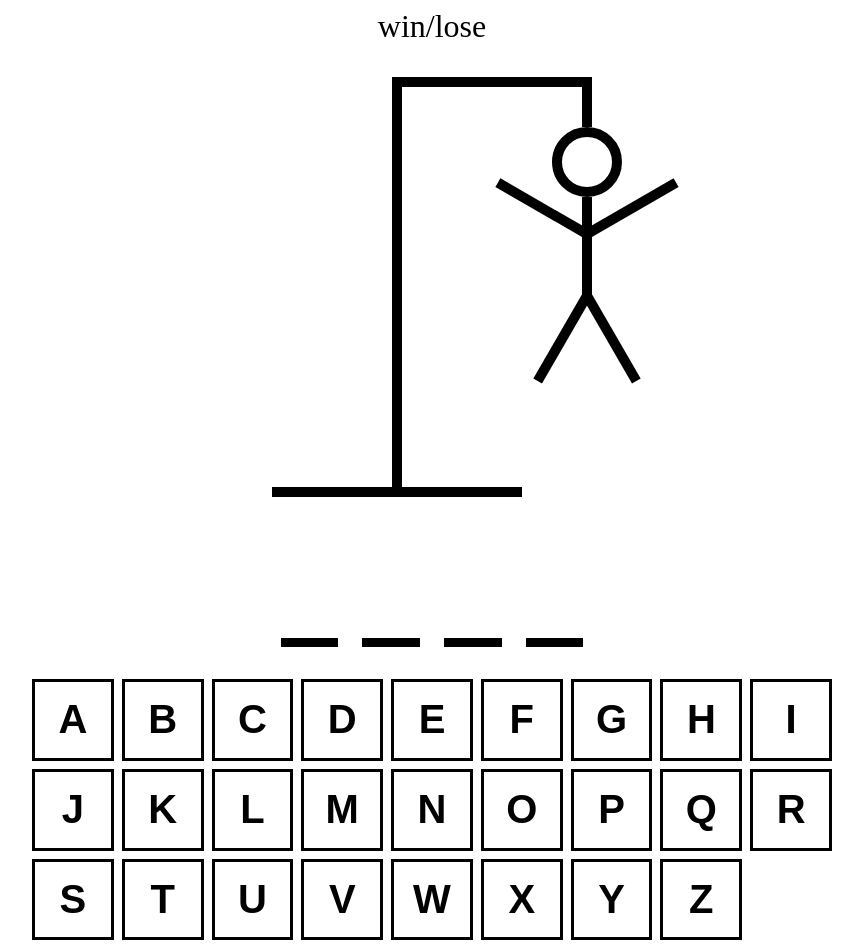
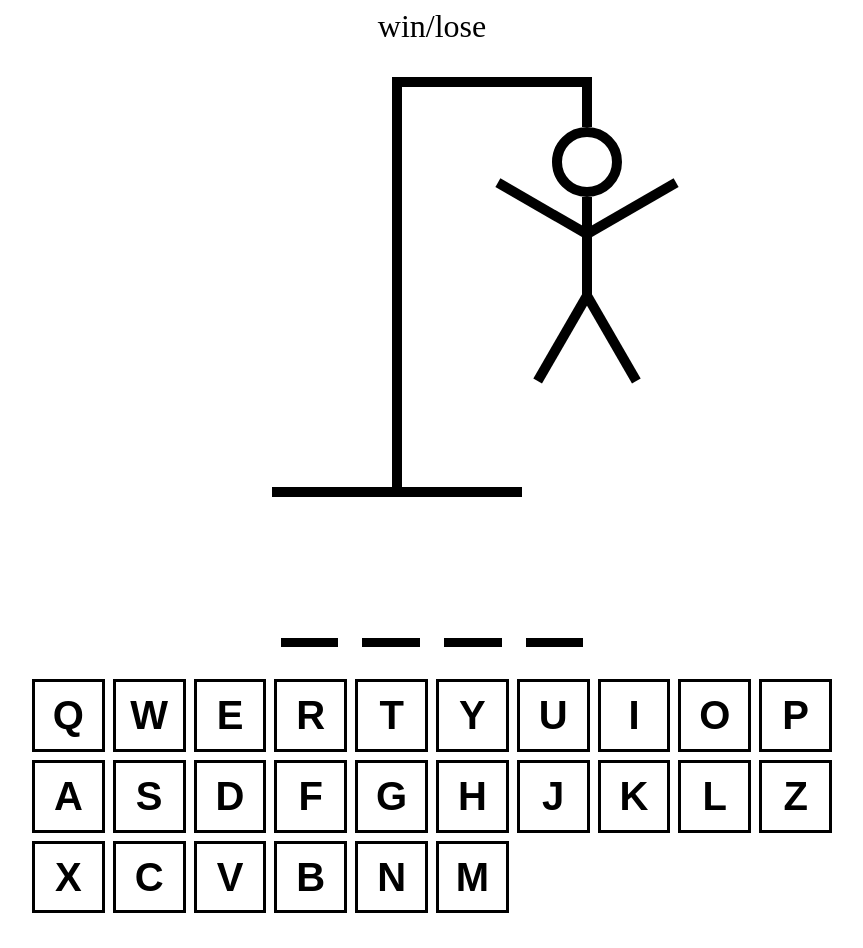
Before and after one commit to FilipManev108/react-hangman-excercise, a React (Vite) app: page / in a window 1280 px wide. Shown: the whole page, without its empty margins (208-1071 px from the left). After the commit the page ends 921 px from the top, so only its background shows below. Built offline with nearby package versions, Linux system fonts and the light colour scheme.

Commit message:
added dev

```diff
--- a/src/KeyboardComponent.tsx
+++ b/src/KeyboardComponent.tsx
@@ -1,31 +1,31 @@
 import classes from "./KeyboardComponent.module.css";
 const KEYS: string[] = [
+  "q",
+  "w",
+  "e",
+  "r",
+  "t",
+  "y",
+  "u",
+  "i",
+  "o",
+  "p",
   "a",
-  "b",
-  "c",
+  "s",
   "d",
-  "e",
   "f",
   "g",
   "h",
-  "i",
   "j",
   "k",
   "l",
+  "z",
+  "x",
+  "c",
+  "v",
+  "b",
+  "n",
   "m",
-  "n",
-  "o",
-  "p",
-  "q",
-  "r",
-  "s",
-  "t",
-  "u",
-  "v",
-  "w",
-  "x",
-  "y",
-  "z",
 ];
 
 const KeyboardComponent = () => {
@@ -33,12 +33,16 @@ const KeyboardComponent = () => {
     <div
       style={{
         display: "grid",
-        gridTemplateColumns: "repeat(auto-fit, minmax(75px, 1fr))",
+        gridTemplateColumns: "repeat(auto-fit, minmax(70px, 1fr))",
         gap: ".5rem",
       }}
     >
       {KEYS.map((key) => {
-        return <button className={classes.btn} key={key}>{key}</button>;
+        return (
+          <button className={classes.btn} key={key}>
+            {key}
+          </button>
+        );
       })}
     </div>
   );
```
